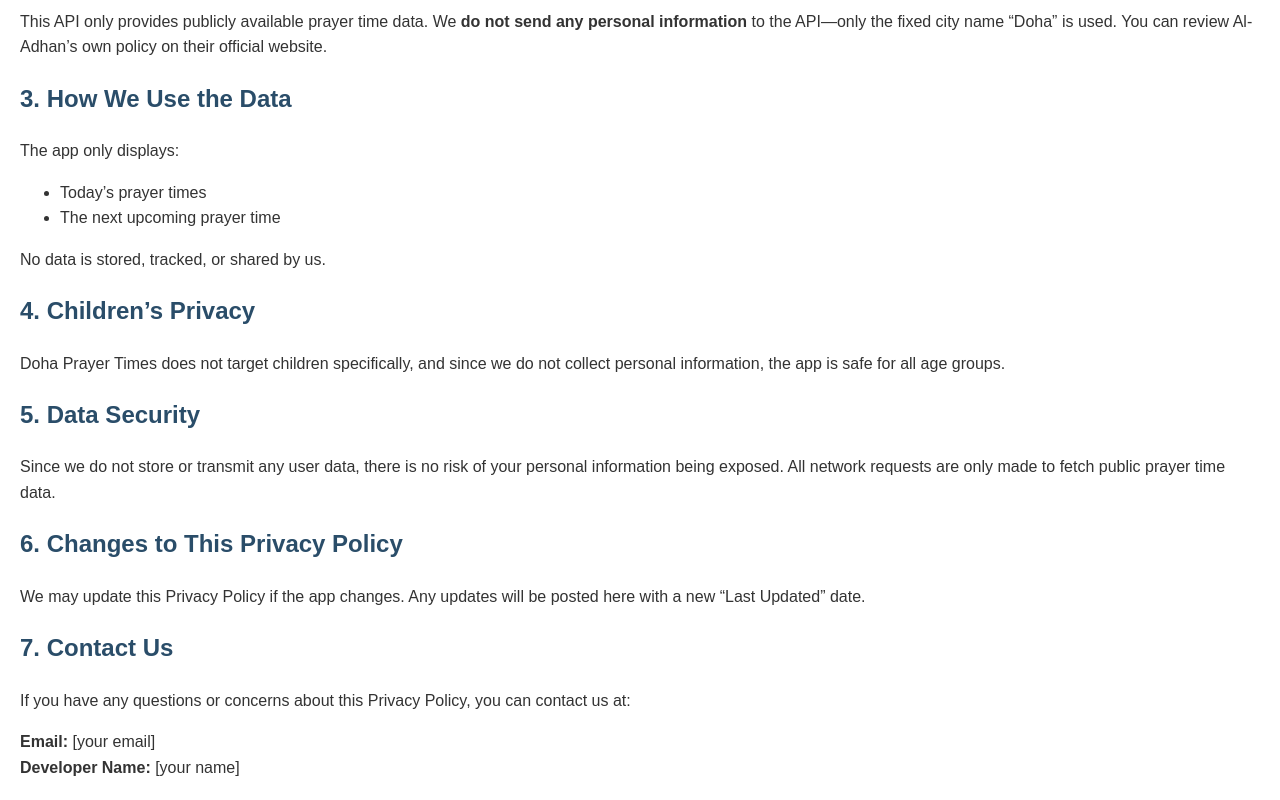
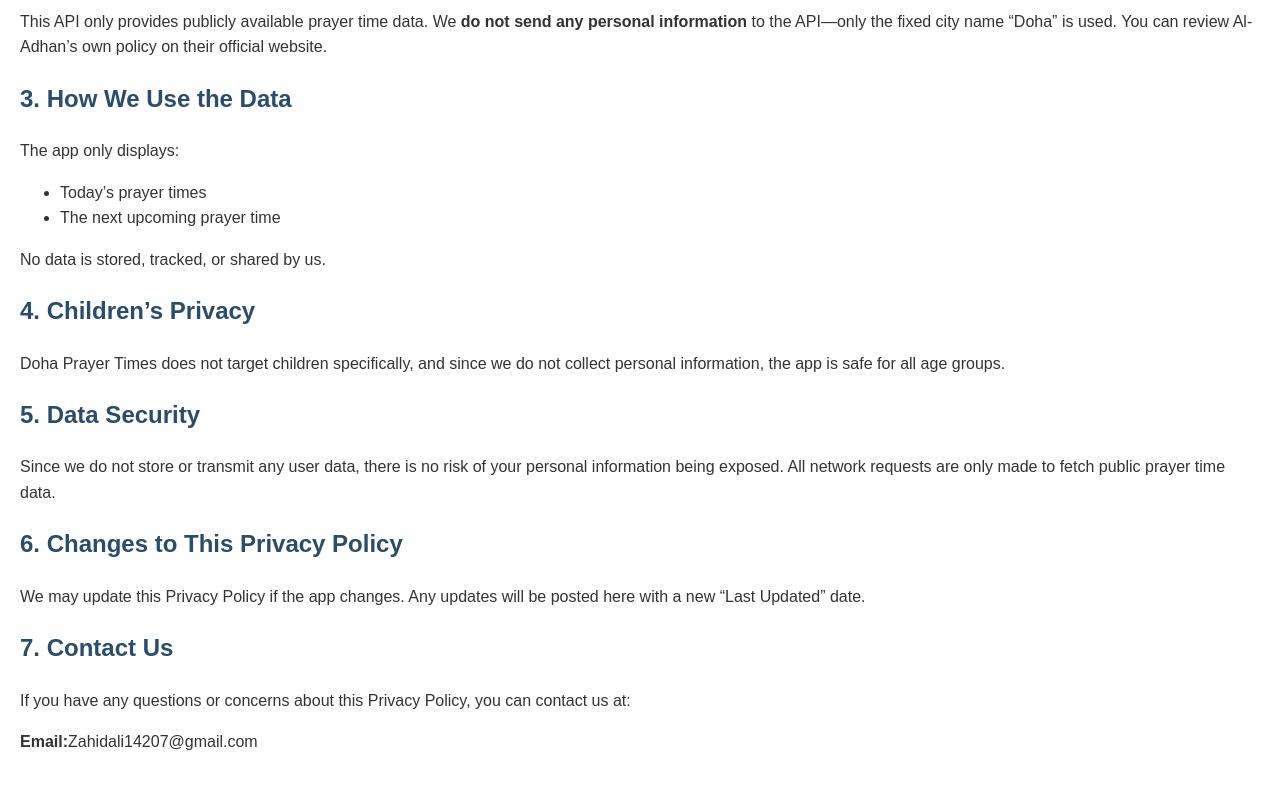
Before and after one commit to zahidali14207-coder/Privacy-Policy, a plain HTML site: page index.html in a window 1280 px wide. Shown: the part 629-1429 px from the top of the page. After the commit the page ends 1404 px from the top, so only its background shows below. Drawn offline with Linux system fonts and the light colour scheme.

Commit message:
Fix HTML encoding issues in privacy policy

```diff
--- a/index.html
+++ b/index.html
@@ -64,8 +64,7 @@
 <h2>7. Contact Us</h2>
 <p>If you have any questions or concerns about this Privacy Policy, you can contact us at:</p>
 
-<p><strong>Email:</strong> [your email]<br>
-<strong>Developer Name:</strong> [your name]</p>
+<p><strong>Email:</strong>Zahidali14207@gmail.com <br>
 
 </body>
 </html>
```
